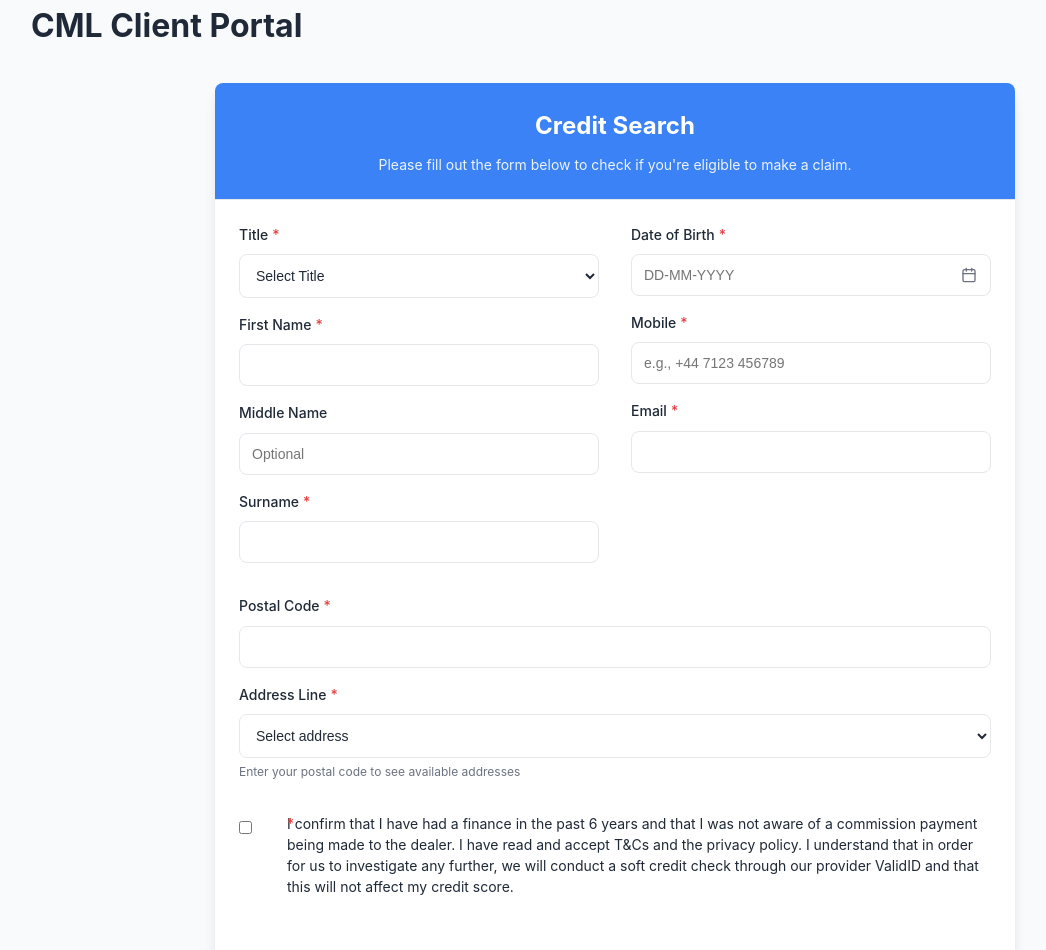
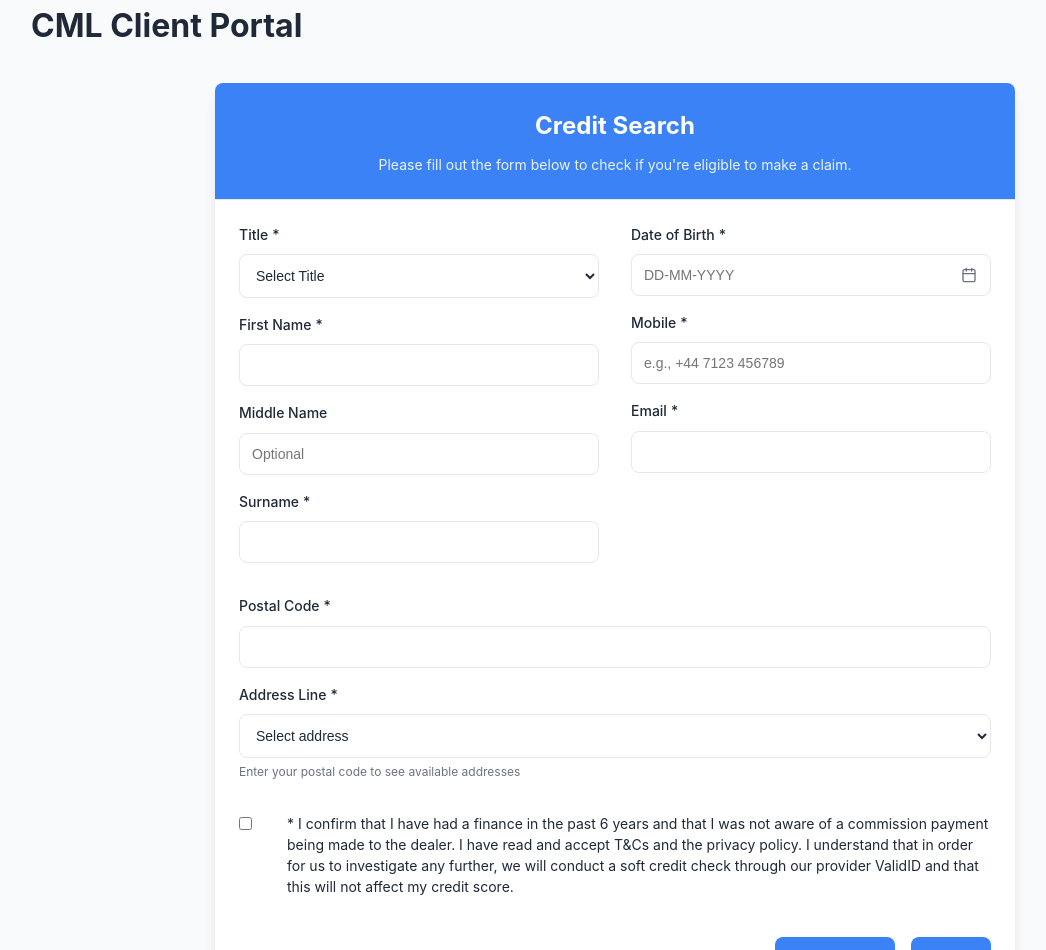
Before and after one commit to mastercode-io/cml_client_portal, a React (Create React App) app in the folder src/frontend/: page / in a window 1280 px wide. Shown: the top 950 px of the page, without its empty margins (25-1071 px from the left). Built offline with nearby package versions, Linux system fonts and the light colour scheme.

Commit message:
Fix checkbox asterisk position, validation error placement, and Clear button styling

```diff
--- a/src/frontend/src/components/CreditSearchForm.css
+++ b/src/frontend/src/components/CreditSearchForm.css
@@ -106,8 +106,8 @@
   font-size: 0.875rem;
 }
 
-.form-label span {
-  color: #e53e3e; /* Red color for required asterisk */
+.form-label span.text-red-500 {
+  display: inline;
   margin-left: 0.25rem;
 }
 
@@ -142,8 +142,8 @@
 }
 
 .form-error {
+  display: block;
   margin-top: 0.25rem;
-  font-size: 0.75rem;
   color: var(--error);
 }
 
@@ -165,8 +165,8 @@
   line-height: 1.5;
 }
 
-.checkbox-label span {
-  color: #e53e3e; /* Red color for required asterisk */
+.checkbox-label span.text-red-500 {
+  display: inline;
   margin-right: 0.25rem;
 }
 
@@ -188,10 +188,19 @@
   text-indent: 0;
 }
 
-.checkbox-indent .checkbox-label span {
-  position: absolute;
-  left: 1.5rem;
-  top: 0;
+.checkbox-indent .checkbox-label span.text-red-500 {
+  position: relative;
+  display: inline;
+  left: auto;
+  top: auto;
+  margin-right: 0.25rem;
+}
+
+.checkbox-indent .error-message {
+  display: block;
+  margin-top: 0.5rem;
+  margin-left: 1.5rem;
+  color: #ef4444;
 }
 
 /* Form actions */
@@ -203,6 +212,12 @@
 
 .clear-button {
   margin-left: 1rem;
+  background-color: #e5e7eb;
+  color: #374151;
+}
+
+.clear-button:hover {
+  background-color: #d1d5db;
 }
 
 .submit-button {
--- a/src/frontend/src/components/ui/checkbox-field.jsx
+++ b/src/frontend/src/components/ui/checkbox-field.jsx
@@ -1,5 +1,6 @@
 import React from 'react';
-import { Field, ErrorMessage } from 'formik';
+import { useField } from 'formik';
+import { ErrorMessage } from 'formik';
 
 /**
  * CheckboxField Component
@@ -8,54 +9,38 @@ import { Field, ErrorMessage } from 'formik';
  *
  * @param {Object} props - Component props
  * @param {string} props.label - Label text for the checkbox
- * @param {string} props.name - Field name (used by Formik)
+ * @param {string} props.helpText - Help text for the checkbox
  * @param {boolean} props.required - Whether the field is required
  * @param {Object} props.errors - Formik errors object
  * @param {Object} props.touched - Formik touched object
  * @param {string} props.className - Additional CSS classes
- * @param {boolean} props.labelFirst - Whether to show label before checkbox (default: true)
  */
-const CheckboxField = ({
-  label,
-  name,
-  required = false,
-  errors,
-  touched,
-  className = '',
-  labelFirst = true
-}) => {
-  const hasError = errors[name] && touched[name];
+const CheckboxField = ({ label, helpText, required, ...props }) => {
+  const [field, meta] = useField({ ...props, type: 'checkbox' });
+  const { name } = field;
+  const hasError = meta.touched && meta.error;
 
   return (
-    <div className={`checkbox-field ${className}`}>
-      {labelFirst ? (
-        <>
-          <label htmlFor={name} className="checkbox-label">
-            {required && <span className="text-red-500">*</span>}
-            {label}
-          </label>
-          <Field
+    <div className="checkbox-indent">
+      <div className="checkbox-wrapper">
+        <input
           type="checkbox"
+          {...field}
+          {...props}
           id={name}
-            name={name}
-            className={`form-checkbox ${hasError ? 'form-checkbox-error' : ''}`}
-          />
-        </>
-      ) : (
-        <>
-          <Field
-            type="checkbox"
-            id={name}
-            name={name}
-            className={`form-checkbox ${hasError ? 'form-checkbox-error' : ''}`}
+          className={`checkbox-input ${hasError ? 'error' : ''}`}
         />
         <label htmlFor={name} className="checkbox-label">
           {required && <span className="text-red-500">*</span>}
           {label}
         </label>
-        </>
+      </div>
+      {helpText && <div className="help-text">{helpText}</div>}
+      {hasError && (
+        <div className="error-message">
+          <ErrorMessage name={name} />
+        </div>
       )}
-      <ErrorMessage name={name} component="div" className="form-error" />
     </div>
   );
 };
```
Lines whose indentation alone changed are shown as unchanged.
